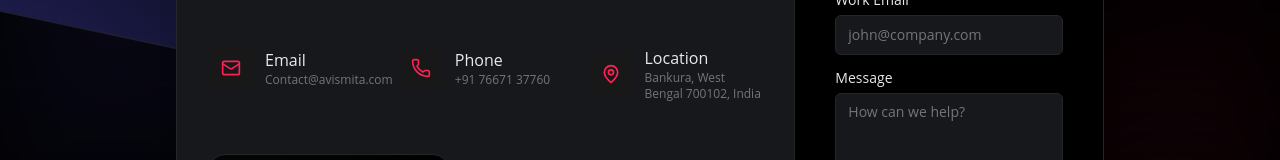
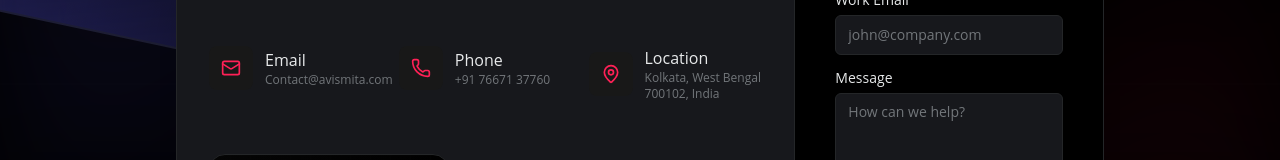
Before and after one commit to aashikantkumar/avismita, a Next.js app: page /services in a window 1280 px wide. Shown: the part 2539-2699 px from the top of the page. Built offline with nearby package versions, Linux system fonts and the light colour scheme.

Commit message:
fix: update contact location and remove redundant coordinates property from map component

```diff
--- a/components/organisms/contact-section.tsx
+++ b/components/organisms/contact-section.tsx
@@ -68,7 +68,7 @@
               {
                 icon: MapPinIcon,
                 label: 'Location',
-                value: 'Bankura, West Bengal 700102, India',
+                value: 'Kolkata, West Bengal 700102, India',
                 className: 'col-span-2',
               }
             ]}
--- a/components/ui/expand-map.tsx
+++ b/components/ui/expand-map.tsx
@@ -7,13 +7,11 @@
 
 interface LocationMapProps {
   location?: string
-  coordinates?: string
   className?: string
 }
 
 export function LocationMap({
   location = "Kolkata, India",
-  coordinates = "Remote-First Global Delivery Model",
   className,
 }: LocationMapProps) {
   const [isHovered, setIsHovered] = useState(false)
@@ -321,7 +319,7 @@
                   exit={{ opacity: 0, y: -10, height: 0 }}
                   transition={{ duration: 0.25 }}
                 >
-                  {coordinates}
+
                 </motion.p>
               )}
             </AnimatePresence>
```
